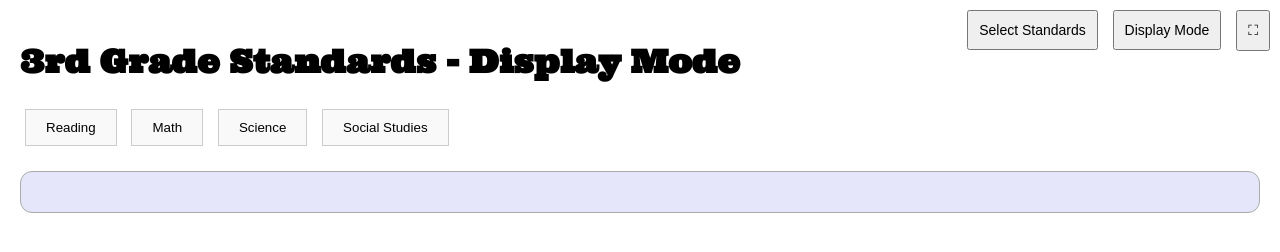
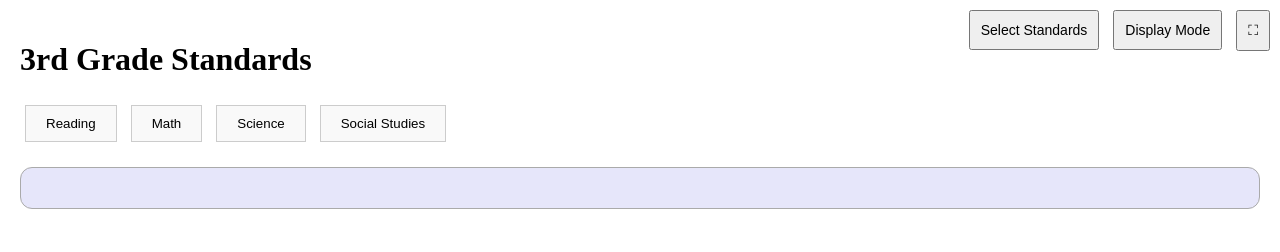
Before and after one commit to mbrinkerhoff014/Third-Grade-Standard-Display, a plain HTML site: page index.html in a window 1280 px wide. Drawn offline with Linux system fonts and the light colour scheme.

Commit message:
Update index.html

```diff
--- a/index.html
+++ b/index.html
@@ -6,7 +6,7 @@
   <link href="https://fonts.googleapis.com/css2?family=Ultra&family=Mali&display=swap" rel="stylesheet">
   <style>
     body {
-      font-family: 'Ultra', serif;
+      font-family: 'Concert One', serif;
       padding: 20px;
       margin: 0;
     }
@@ -72,7 +72,7 @@
   </div>
 
   <div id="displayPage" class="page visible">
-    <h1>3rd Grade Standards - Display Mode</h1>
+    <h1>3rd Grade Standards </h1>
     <button class="subject-button" onclick="showSelected('Reading')">Reading</button>
     <button class="subject-button" onclick="showSelected('Math')">Math</button>
     <button class="subject-button" onclick="showSelected('Science')">Science</button>
```
